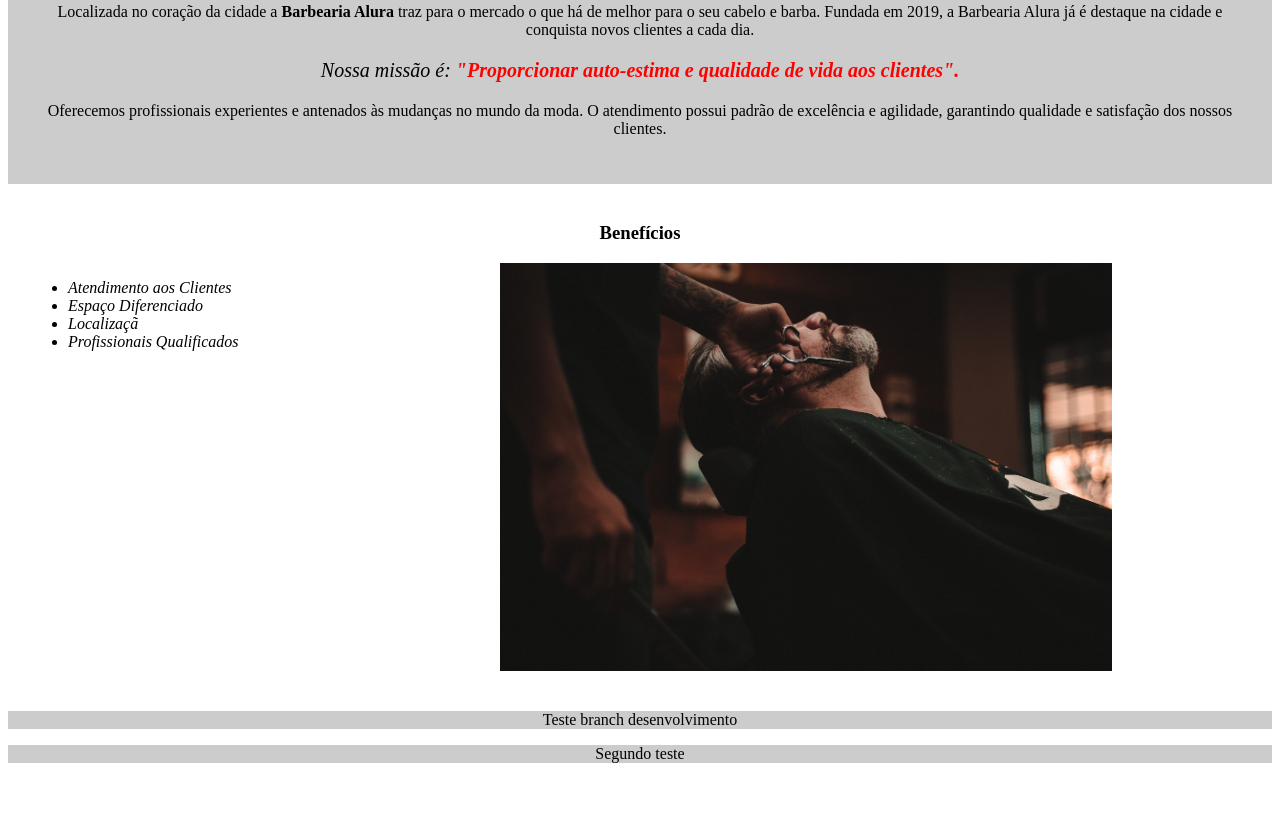
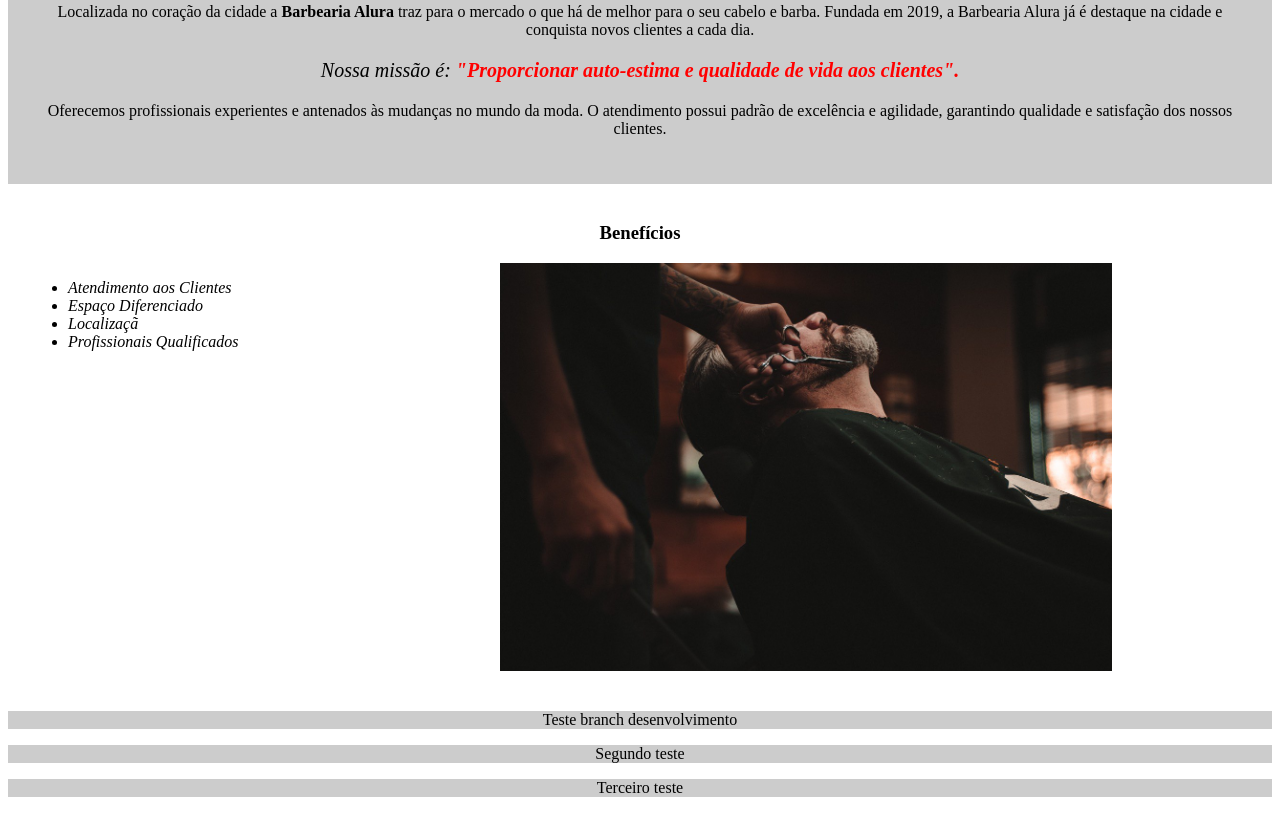
Before and after one commit to AndreAASilva/Curso_Alura_HTML5_CSS3_PT1, a plain HTML site: page index.html in a window 1280 px wide. Shown: the part 652-1465 px from the top of the page. Before the commit the page ends 1431 px from the top, so only its background shows below. Drawn offline with Linux system fonts and the light colour scheme; files whose address does not match are found by name.

Commit message:
terceiro teste

```diff
--- a/index.html
+++ b/index.html
@@ -41,5 +41,6 @@
     </div>
     <p>Teste branch desenvolvimento</p>
     <p>Segundo teste</p>
+    <p>Terceiro teste</p>
 </body>
 </html>
```
